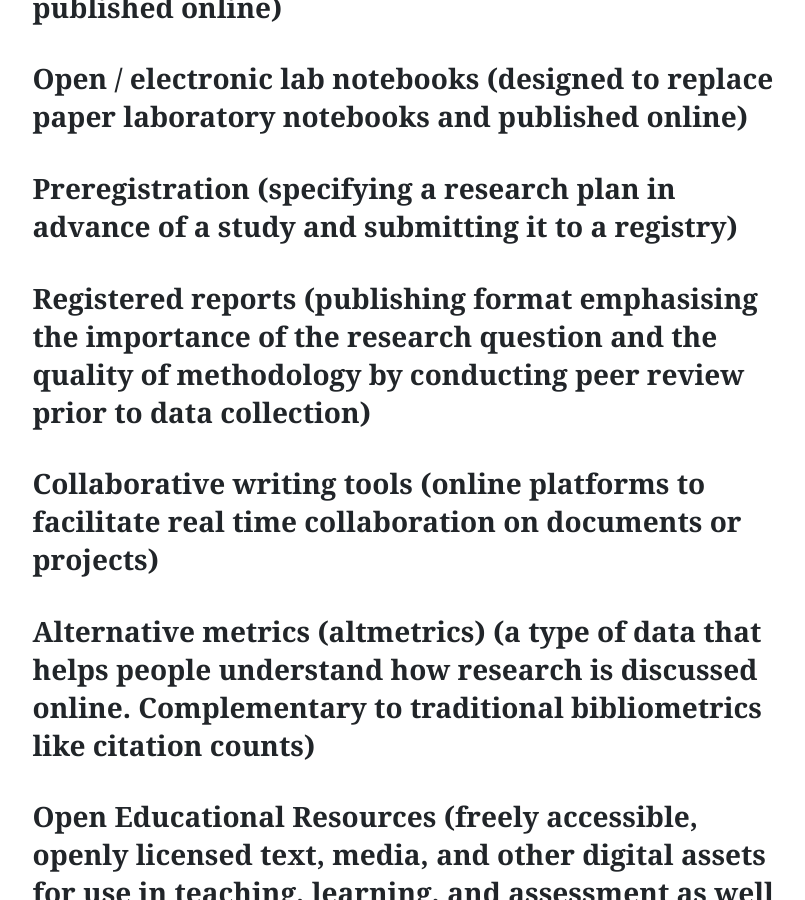
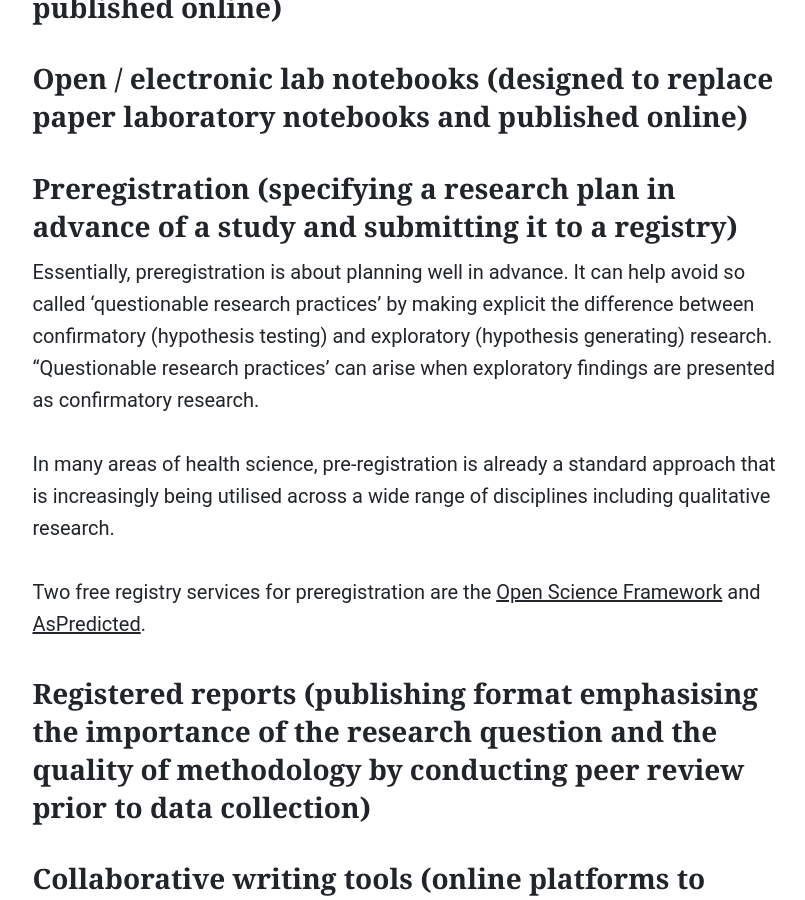
Before and after one commit to uol-library/rdl-handbook, a Jekyll site: the page built from pages/open-research/open-science-template.md, in a window 1280 px wide and 900 px high, scrolled down 4819 px. Shown: the whole window, without its empty margins (352-1157 px from the left). Built offline with Jekyll 4.4.1, drawn with Linux system fonts in a browser that asks for light colours; some web fonts are replaced.

Commit message:
Update open-science-template.md

```diff
--- a/pages/open-research/open-science-template.md
+++ b/pages/open-research/open-science-template.md
@@ -52,7 +52,7 @@ How does this work in respect to publisher copyright / T&C?
 
 Reproducibility and associated data sharing are often considered primarily from a STEM perspective. You should also consider what additional material you can share when conducting qualitative research which can act as a check on overly subjective interpretation. In the context of qualitative research, there may be additional ethical considerations around informed participant consent to collect, archive and disseminate material.
 
-Further reading:
+*Further reading:*
 
 Tamarinde L. Haven & Dr. Leonie Van Grootel (2019) Preregistering qualitative research, Accountability in Research, 26:3, 229-244, DOI: [10.1080/08989621.2019.1580147](https://doi.org/10.1080/08989621.2019.1580147)
 
@@ -79,6 +79,11 @@ Tamarinde L. Haven & Dr. Leonie Van Grootel (2019) Preregistering qualitative re
 
 #### Preregistration (specifying a research plan in advance of a study and submitting it to a registry)
 
+Essentially, preregistration is about planning well in advance. It can help avoid so called 'questionable research practices' by making explicit the difference between confirmatory (hypothesis testing) and exploratory (hypothesis generating) research. "Questionable research practices' can arise when exploratory findings are presented as confirmatory research.
+
+In many areas of health science, pre-registration is already a standard approach that is increasingly being utilised across a wide range of disciplines including qualitative research.
+
+Two free registry services for preregistration are the [Open Science Framework](https://osf.io/prereg/) and [AsPredicted](https://aspredicted.org/).
 
 #### Registered reports (publishing format emphasising the importance of the research question and the quality of methodology by conducting peer review prior to data collection)
 
```
